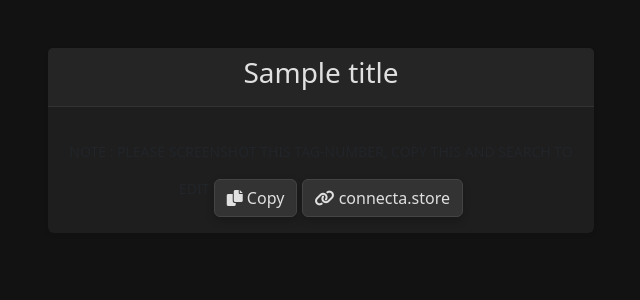
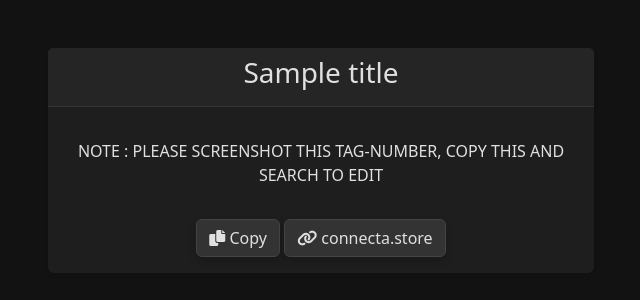
Before and after one commit to Rottie420/project-connecta, a Flask app: template templates/setup-tag.html in a window 1280 px wide. Shown: the top 300 px of the page, without its empty margins (319-959 px from the left). Run offline with Flask 3, Linux system fonts and the light colour scheme; the template is opened without the code that fills it: most values are stand-ins (such as "Sample title", 1, 10 or a date in 2020).

Commit message:
class="fs-3

```diff
--- a/templates/setup-tag.html
+++ b/templates/setup-tag.html
@@ -60,8 +60,8 @@
                         <h3 class="text-center">{{ title }}</h3>
                     </div>
                     <div class="card-body text-center">
-                        <p class="fs-5" id="control-number">{{ message }}</p>
-                        <small>NOTE : PLEASE SCREENSHOT THIS TAG-NUMBER, COPY THIS AND SEARCH TO EDIT</small>
+                        <p class="fs-3" id="control-number">{{ message }}</p>
+                        <p class="fs-6">NOTE : PLEASE SCREENSHOT THIS TAG-NUMBER, COPY THIS AND SEARCH TO EDIT</p>
                         <button onclick="copyToClipboard()" class="btn btn-secondary mt-3">
                             <i class="fa fa-copy"></i> Copy
                         </button>
```
